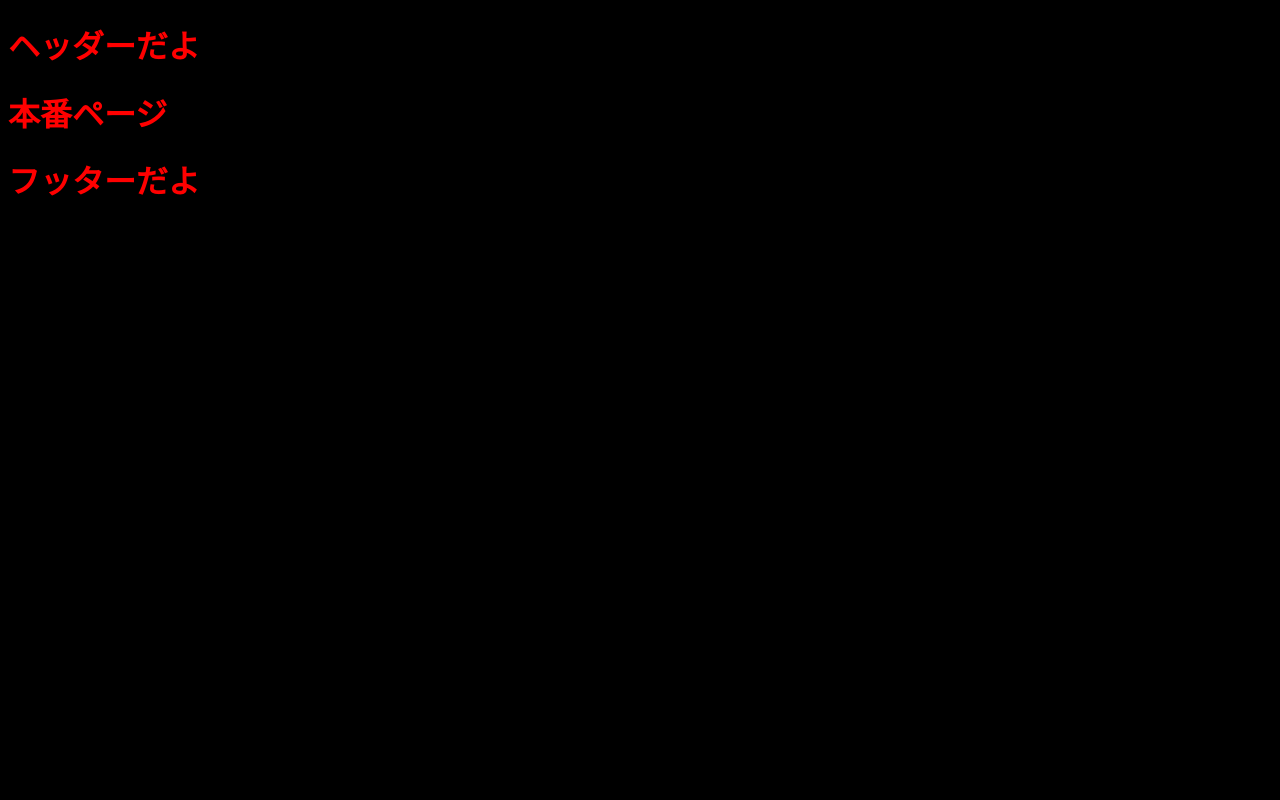
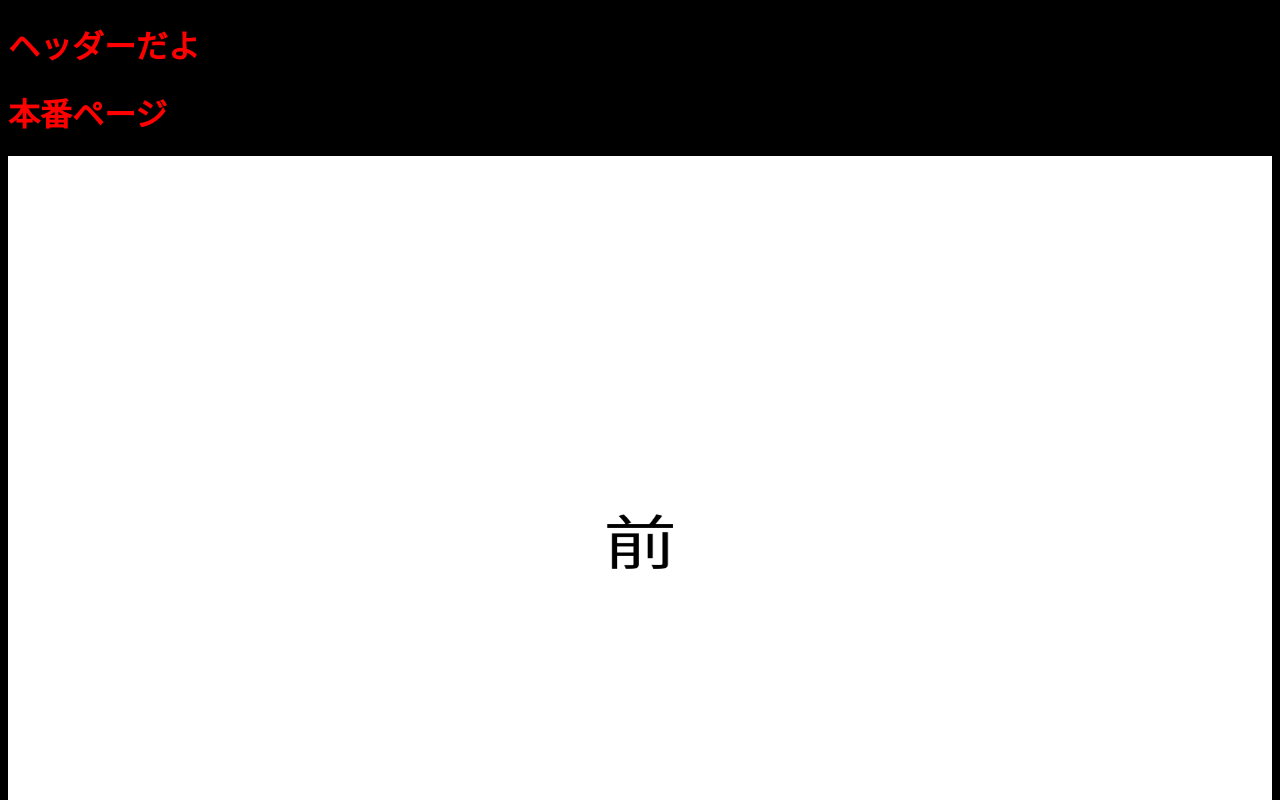
Before and after one commit to SatakeYusuke19920527/americandog, a Next.js app: page /secondtest in a window 1280 px wide. Shown: the top 800 px of the page. Built offline with nearby package versions, Linux system fonts and the light colour scheme.

Commit message:
本番に絵を張りました

```diff
--- a/src/pages/secondtest.tsx
+++ b/src/pages/secondtest.tsx
@@ -4,7 +4,12 @@ import {Layout} from "../components/Layout"
 export default function About() {
     return (
       <Layout>
+        <div>
     <h1 className="example">本番ページ</h1>
+    <div className='honban'>
+    <img className='honbanimg' src="/front.png"/>
+    </div>
+    </div>
       </Layout>
     )
   }
--- a/src/styles/globals.css
+++ b/src/styles/globals.css
@@ -8,3 +8,10 @@
   text-align: center;
   margin-top: 5em;
 }
+.honban{
+  text-align: center;
+}
+.honbanimg{
+  height: 60vw;
+  width: 100%;
+}
```
Also changed, not shown: public/front.png (added).
